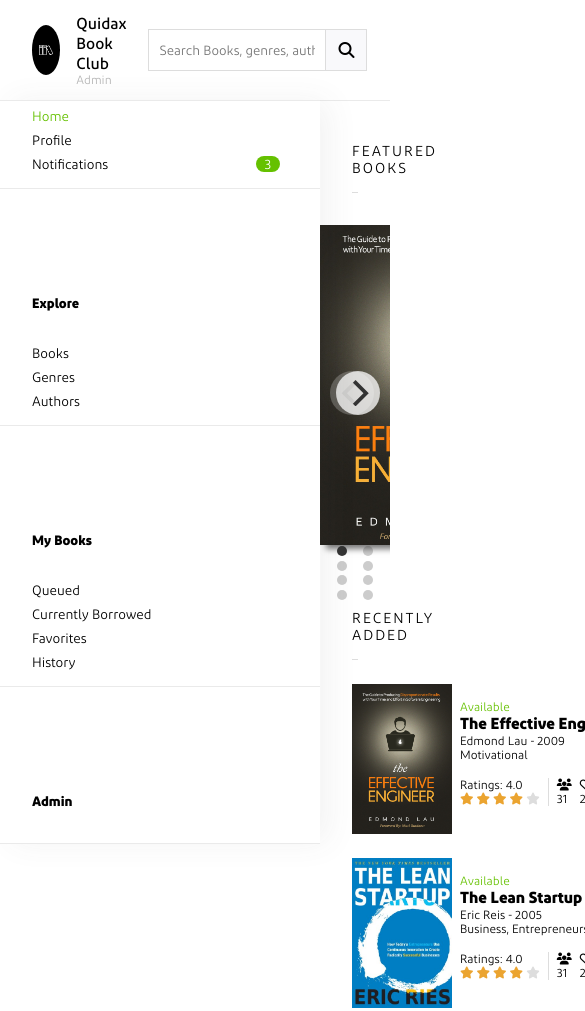
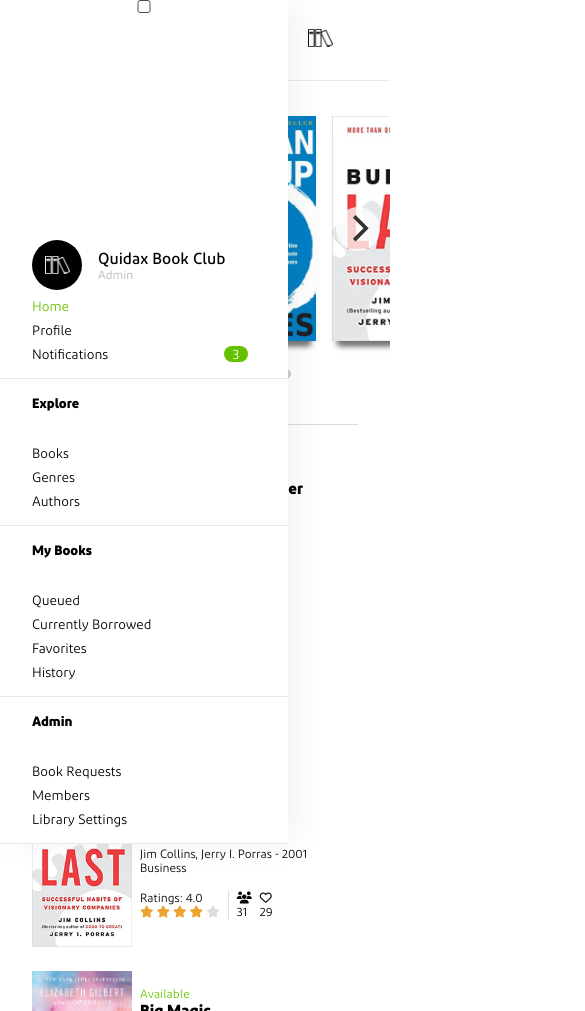
Before and after one commit to toby-adedipe/test-project, a plain HTML site: page index.html in a window 390 px wide. Shown: the top 1011 px of the page, 585 px wide, since content can reach past the window. Drawn offline with nearby package versions, Linux system fonts and the light colour scheme.

Commit message:
created mobile views for hamburger menu

```diff
--- a/css/style.css
+++ b/css/style.css
@@ -79,14 +79,12 @@ nav{
 #nav-right img{
     width: 50%;
 }
+
 #admin-title{
     color: #B5B5B5;
     font-size: .75rem;
 }
-mains{
-    display: flex;
-    flex-direction: row;
-}
+
 #side-bar{
     width: 20rem;
     height: Calc(100vh - 100px);
@@ -97,13 +95,21 @@ mains{
     justify-content: space-between;
     margin: 100px 0 0 0;
     z-index: 2;
+    background-color: #fff;
+    overflow: auto;
 }
-#side-bar>div{
+#pages,
+#explore,
+#my-books,
+#admin-panel{
     border-bottom: 1px solid #eaeaea;
     padding: 0 2rem 0 2rem;
     font-size: .85rem;
 }
-#side-bar div p{
+#pages p,
+#explore p,
+#my-books p,
+#admin-panel p{
     font-weight: 900;
     margin: 1rem 0 2rem 0;
 }
@@ -188,12 +194,15 @@ mains{
 }
 .carousel-cell>div{
     margin: 0 1rem 1rem 0;
-
 }
-.carousel-cell .carousel-images{
+.carousel-cell{
     width:213px;
     height: 320px;
     box-shadow: 0 10px 6px -6px #777;
+}
+.carousel-images{
+    width: 100%;
+    height: 100%;
     background-position: center;
     background-repeat: no-repeat;
     background-size: cover;
@@ -212,6 +221,7 @@ mains{
 .carousel-background>div, .carousel-background>p{
     margin: 0 0 20px 15px;
 }
+
 .carousel-images .carousel-background{
     visibility: hidden;
 }
@@ -281,3 +291,75 @@ mains{
 .empty{
     color: #DDDDDD;
 }
+#mobile-logo{
+    display: none;
+}
+
+/* MOBILE VIEW */
+@media (max-width: 600px){
+    /* components that should be hidden in mobile view */
+    #quidax-book,
+    #admin-title,
+    #search-input,
+    #side-bar,
+    #carousel-section > p{
+        display: none;
+    }
+    nav{
+        /* display: flex;
+        justify-content: space-between;
+        align-items: center; */
+        width: 100vw;
+        height: 80px;
+        border-bottom: 1px solid #eaeaea;
+        background-color:#fff;
+        position: fixed;
+        z-index: 2;
+    }
+    #main-page{
+        padding: 100px 0 0 0;
+        font-size: 1rem;
+    }
+    #carousel{
+        width: 100vw;
+    }
+    .carousel-cell{
+        max-width: 150px;
+        height: 225px;
+    }
+    .carousel-images{
+        width: 100%;
+        height: 100%;
+        box-shadow: 0 10px 6px -6px #777;
+        background-position: center;
+        background-repeat: no-repeat;
+        background-size: cover;
+    }
+
+    /* hamburger menu */
+    #side-bar{
+    width: 18rem;
+    height: 100vh;
+    box-shadow: 10px 0 30px -2px #52525213;
+    position: fixed;
+    display: flex;
+    flex-direction: column;
+    justify-content: space-between;
+    z-index: 2;
+    background-color: #fff;
+    margin: 0;
+    overflow: auto;
+    }
+    #mobile-logo{
+        display: flex;
+        align-items: center;
+        margin: 0 0 0 2rem;
+    }
+    #mobile-quidax-book{
+        font-weight: bold;
+    }
+    #mobile-admin-title{
+        color: #B5B5B5;
+        font-size: .75rem;
+    }
+}
--- a/index.html
+++ b/index.html
@@ -36,6 +36,19 @@
     </nav>
     <main>
         <section id="side-bar">
+            <input type="checkbox" class="toggler">
+            <div class="hamburger"><div></div></div>
+            <div class="menu">
+                <div id="side-bar-menu">
+                    <div id="mobile-logo">
+                        <div id="logo-container">
+                            <img src="/images/books-outline.png" alt="" srcset="">
+                        </div>
+                        <div>
+                            <p id="mobile-quidax-book">Quidax Book Club</p>
+                            <p id="mobile-admin-title">Admin</p>
+                        </div>
+                    </div>
                     <div id="pages">
                         <ul>
                             <li><a href="/" class=" ">Home</a></li>
@@ -60,9 +73,17 @@
                             <li>History</li>
                         </ul>
                     </div>
-            <div>
+                    <div id="admin-panel">
                         <p>Admin</p>
+                        <ul>
+                            <li>Book Requests</li>
+                            <li>Members</li>
+                            <li>Library Settings</li>
+                        </ul>
                     </div>
+                </div>
+            </div>
+
         </section>
         <section id="main-page">
             <section id="carousel-section">
--- a/js/main.js
+++ b/js/main.js
@@ -83,16 +83,16 @@ function renderCarousel (book){
               <i class="fa fa-star" aria-hidden="true"></i>
               <i class="fa fa-star" aria-hidden="true"></i>
               <i class="fa fa-star" aria-hidden="true"></i>
-              <i class="fa fa-star empty" aria-hidden="true"></i>
+              <i class="fa fa-star empty" aria-hidden="true" style="color: #333333"></i>
             </div>
           </div>
           <div class="ratings-section-likes">
             <div>
-              <i class="fa fa-users" aria-hidden="true"></i>
+              <i class="fa fa-users" aria-hidden="true" style="color: #999999"></i>
               <p>${book.readers}</p>
             </div>
             <div>
-              <i class="fa fa-heart-o" aria-hidden="true"></i>
+              <i class="fa fa-heart-o" aria-hidden="true" style="color: #999999"></i>
               <p>${book.likes}</p>
             </div>
           </div>
```
Lines whose indentation alone changed are shown as unchanged.
